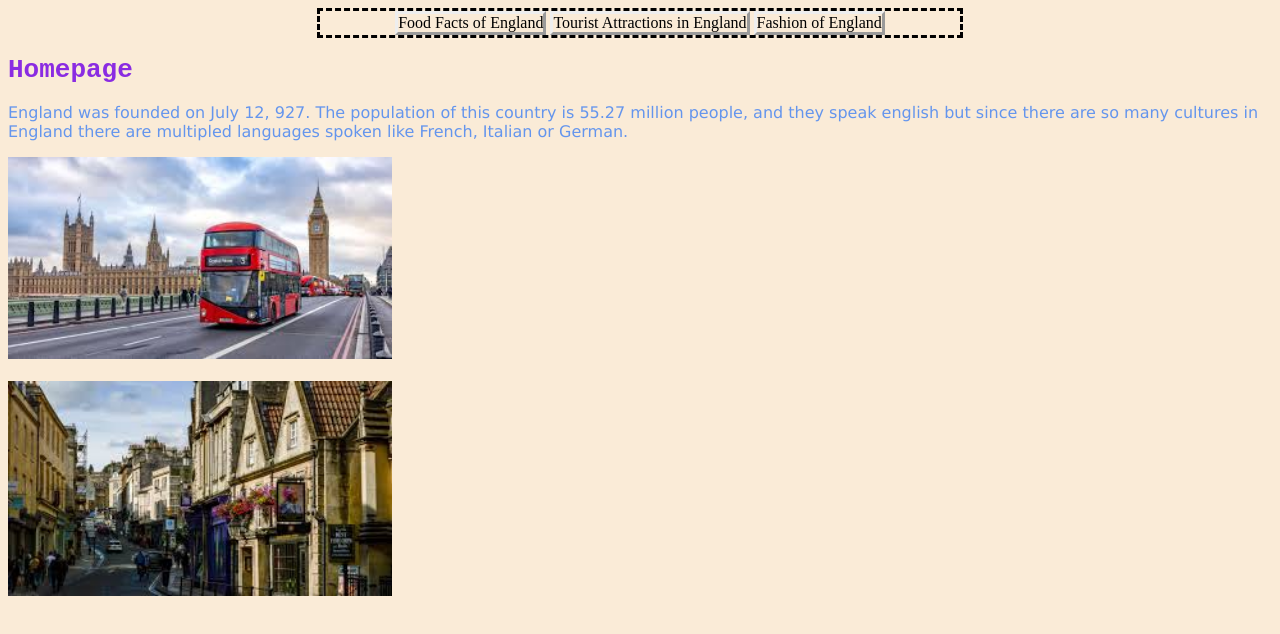
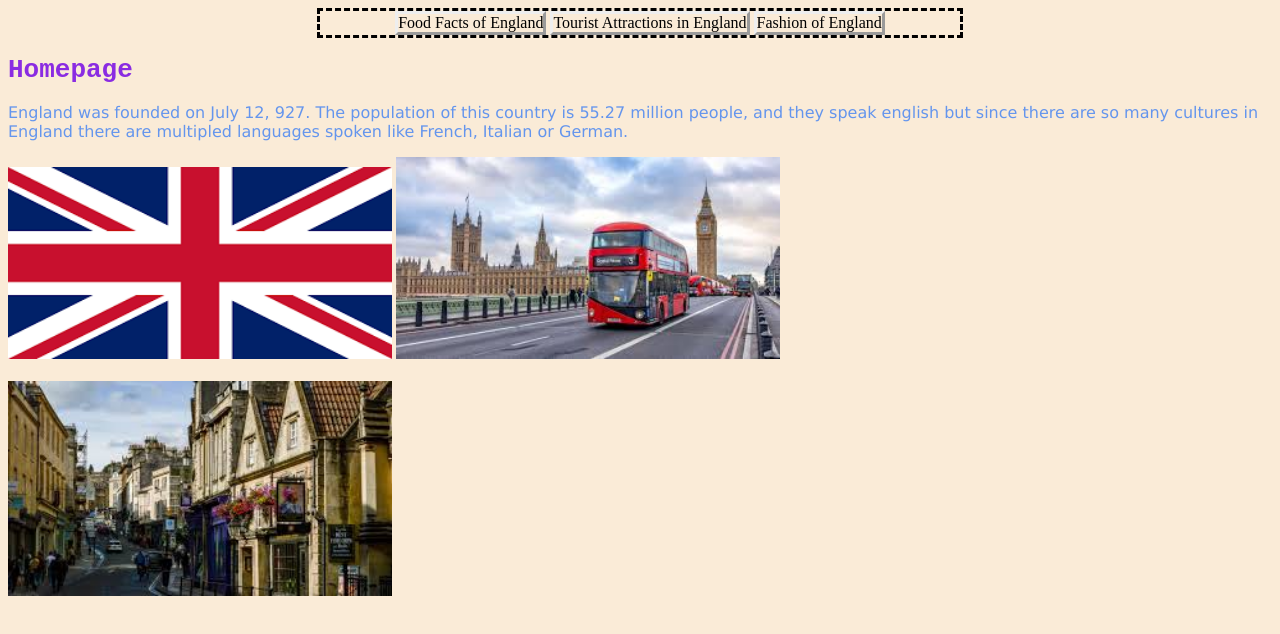
Before and after one commit to Bs16971/Country-Website, a plain HTML site: page index.html in a window 1280 px wide. Drawn offline with Linux system fonts and the light colour scheme.

Commit message:
Added picture

```diff
--- a/index.html
+++ b/index.html
@@ -28,6 +28,8 @@
             England was founded on July 12, 927. The population of this country is 55.27 million people, and they speak english but since there are so many cultures in England there are multipled languages spoken like French, Italian or German.
         </p>
 
+        <img src="Images/flag.png" alt="">
+
         <img src="Images/london.jfif" alt="">
 
         <br>
```
Also changed, not shown: Images/flag.png (added).
